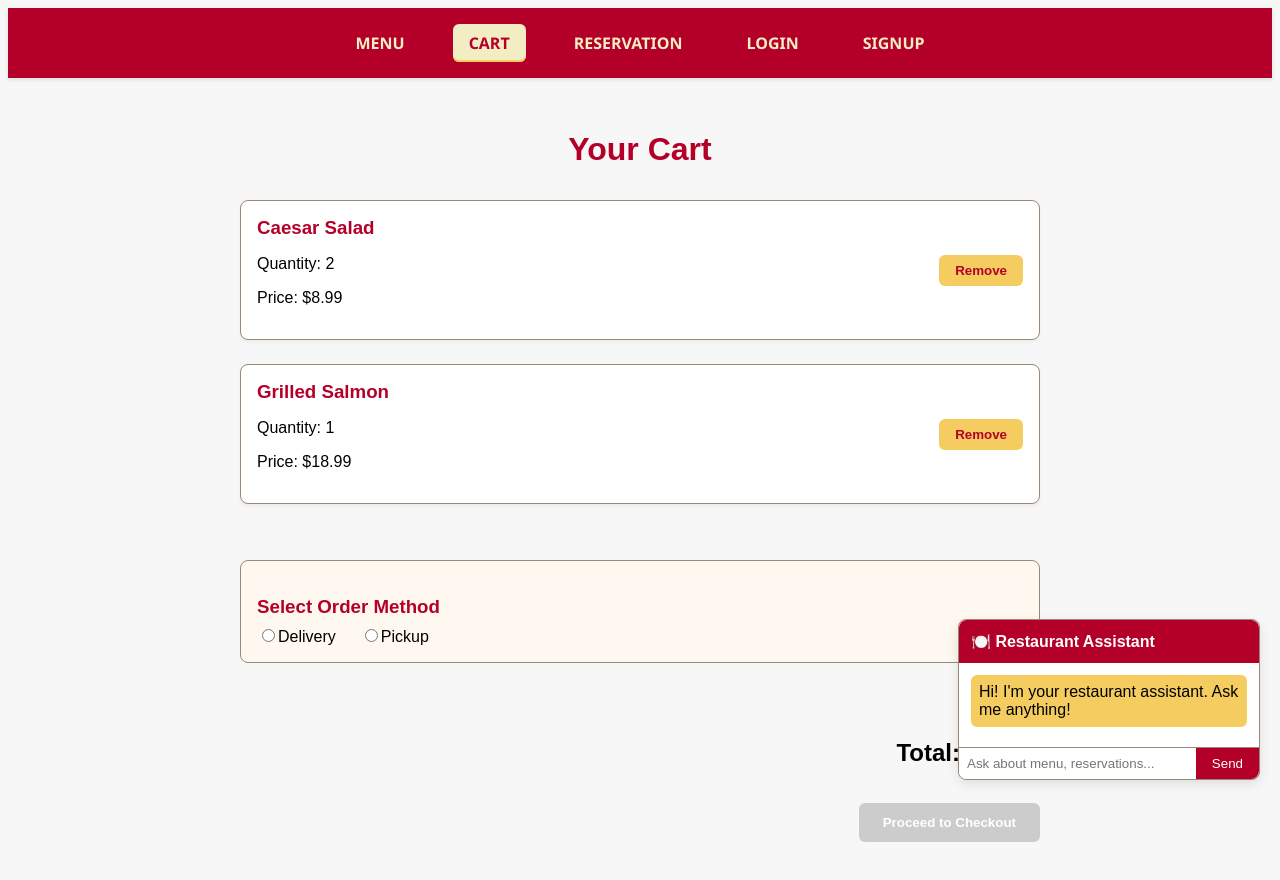
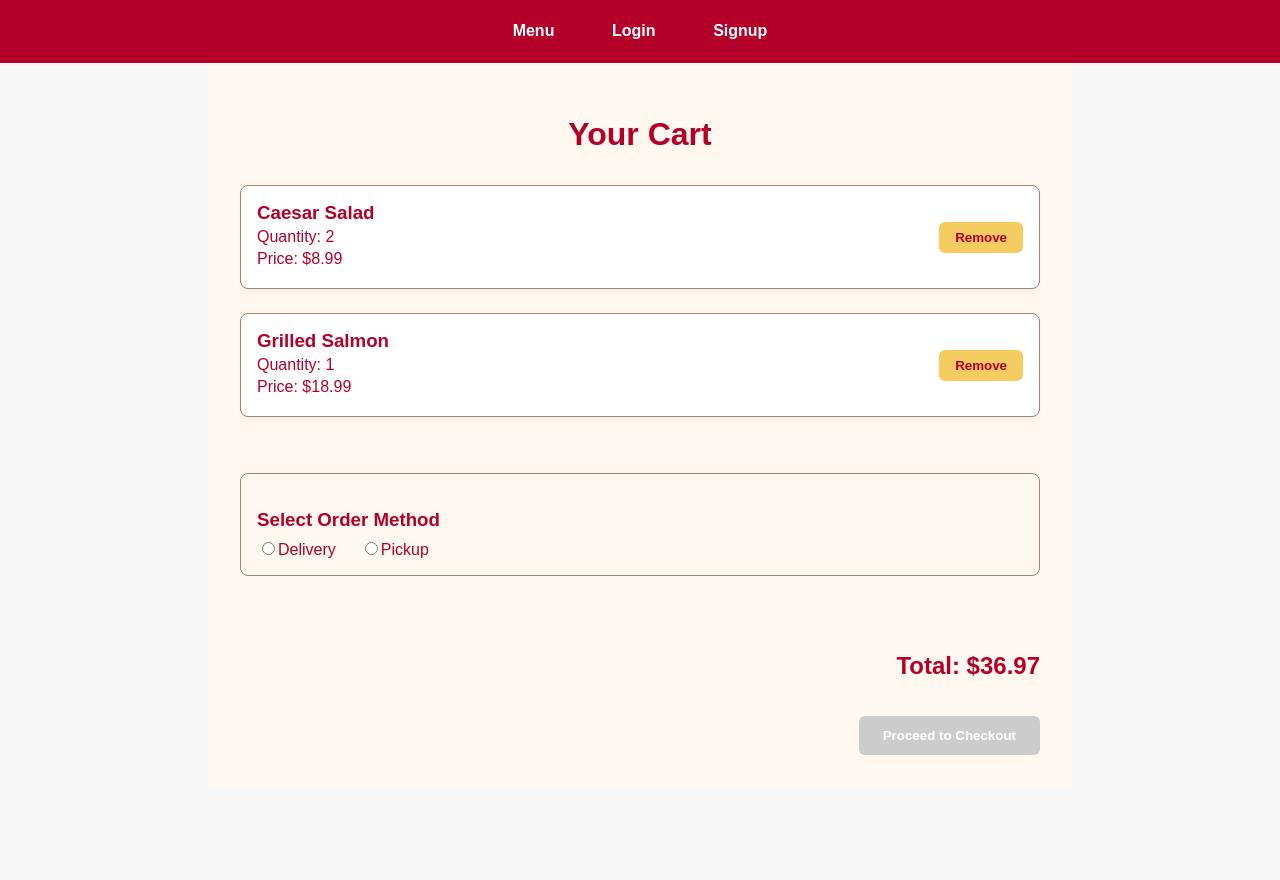
Before and after one commit to LorenceNoel/Smart-Restaurant-Management-System---Final-Project, a React (Vite) app in the folder client/: page /cart in a window 1280 px wide. After the commit the page ends 800 px from the top, so only its background shows below. Built offline with nearby package versions, Linux system fonts and the light colour scheme.

Commit message:
Edited CART page
Fixed some bugs, also added dynamic views on CART page for orderstatus and checkout

```diff
--- a/client/src/App.jsx
+++ b/client/src/App.jsx
@@ -1,38 +1,24 @@
 import React from "react";
-import { BrowserRouter as Router, Routes, Route } from "react-router-dom";
-import Navbar from "./components/navbar";
+import { Routes, Route } from "react-router-dom";
+import Navbar from "./components/Navbar";
 import MenuPage from "./pages/MenuPage";
-import CartPage from "./pages/CartPage";
-import ReservationPage from "./pages/ReservationPage";
 import LoginPage from "./pages/LoginPage";
 import SignupPage from "./pages/SignupPage";
-import AccountPage from "./pages/AccountPage"; // formerly userprofile.jsx
-import PrivateRoute from "./PrivateRoute";
-import { AuthProvider } from "./context/AuthContext";
-import ChatAssistant from "./components/ChatAssistant";
-
+import ReservationPage from "./pages/ReservationPage";
+import CartPage from "./pages/CartPage";
 
 function App() {
   return (
-      <AuthProvider>
-        <Navbar />
-        <Routes>
-          <Route path="/" element={<MenuPage />} />
-          <Route path="/cart" element={<CartPage />} />
-          <Route path="/reserve" element={<ReservationPage />} />
-          <Route path="/login" element={<LoginPage />} />
-          <Route path="/signup" element={<SignupPage />} />
-          <Route
-            path="/account"
-            element={
-              <PrivateRoute>
-                <AccountPage />
-              </PrivateRoute>
-            }
-          />
-        </Routes>
-          <ChatAssistant />
-      </AuthProvider>
+    <>
+      <Navbar />
+      <Routes>
+        <Route path="/menu" element={<MenuPage />} />
+        <Route path="/login" element={<LoginPage />} />
+        <Route path="/signup" element={<SignupPage />} />
+        <Route path="/reservation" element={<ReservationPage />} />
+        <Route path="/cart" element={<CartPage />} />
+      </Routes>
+    </>
   );
 }
 
--- a/client/src/components/CartPage.css
+++ b/client/src/components/CartPage.css
@@ -8,26 +8,39 @@
 body {
   background-color: #f7f7f7;
   font-family: 'Montserrat', sans-serif;
+  margin: 0;
+  padding: 0;
 }
 
-.cart-page {
+/* Shared page layout */
+.cart-page,
+.checkout-page,
+.order-status-page {
   padding: 2rem;
   max-width: 800px;
   margin: auto;
+  font-family: 'Montserrat', sans-serif;
+  background-color: #fff8f0;
+  color: var(--burgundy);
 }
 
-.cart-page h1 {
-  color: var(--burgundy);
+/* Page titles */
+.cart-page h1,
+.checkout-page h1,
+.order-status-page h1 {
   text-align: center;
   margin-bottom: 2rem;
+  color: var(--burgundy);
 }
 
+/* Cart list layout */
 .cart-list {
   display: flex;
   flex-direction: column;
   gap: 1.5rem;
 }
 
+/* Individual cart item */
 .cart-item {
   display: flex;
   justify-content: space-between;
@@ -44,6 +57,10 @@ body {
   color: var(--burgundy);
 }
 
+.cart-item p {
+  margin: 0.25rem 0;
+}
+
 .cart-item button {
   background-color: var(--mimosa);
   color: var(--burgundy);
@@ -52,35 +69,25 @@ body {
   border-radius: 6px;
   cursor: pointer;
   font-weight: 600;
+  transition: background-color 0.3s ease;
 }
 
-.cart-total {
-  text-align: right;
-  margin-top: 2rem;
+.cart-item button:hover {
+  background-color: var(--champagne);
 }
 
-.checkout-btn {
-  background-color: var(--burgundy);
-  color: white;
-  border: none;
-  padding: 0.75rem 1.5rem;
-  border-radius: 6px;
-  font-weight: bold;
-  cursor: pointer;
-}
-
+/* Order method selection */
 .order-method-section {
   margin-top: 2rem;
   padding: 1rem;
   border: 1px solid var(--taupe);
   border-radius: 8px;
   background-color: #fff8f0;
-  font-family: 'Montserrat', sans-serif;
 }
 
 .order-method-section h3 {
+  margin-bottom: 0.5rem;
   color: var(--burgundy);
-  margin-bottom: 0.5rem;
 }
 
 .order-method-section label {
@@ -89,7 +96,15 @@ body {
   cursor: pointer;
 }
 
-.checkout-btn {
+/* Cart total and checkout */
+.cart-total {
+  text-align: right;
+  margin-top: 2rem;
+}
+
+/* Buttons */
+.checkout-btn,
+.confirm-btn {
   margin-top: 1rem;
   background-color: var(--burgundy);
   color: white;
@@ -98,15 +113,23 @@ body {
   font-weight: bold;
   border-radius: 6px;
   cursor: pointer;
-  transition: background-color 0.3s ease;
+  transition: background-color 0.3s ease, transform 0.2s ease;
 }
 
-.checkout-btn:hover {
+.checkout-btn:hover,
+.confirm-btn:hover {
   background-color: var(--mimosa);
   color: var(--burgundy);
+  transform: translateY(-1px);
 }
 
 .checkout-btn:disabled {
   background-color: #ccc;
   cursor: not-allowed;
 }
+
+/* Order status details */
+.order-status-page p {
+  font-size: 1.1rem;
+  margin-bottom: 1rem;
+}
--- a/client/src/components/Navbar.jsx
+++ b/client/src/components/Navbar.jsx
@@ -1,14 +1,27 @@
-import { NavLink } from 'react-router-dom';
-import './header.css';
+import React from "react";
+import { NavLink } from "react-router-dom";
+import { useAuth } from "../context/AuthContext";
+import "./Header.css";
 
 function Navbar() {
+  const { isAuthenticated, logout } = useAuth();
+
   return (
     <nav className="navbar">
-      <NavLink to="/" end className={({ isActive }) => isActive ? 'active' : ''}>MENU</NavLink>
-      <NavLink to="/cart" className={({ isActive }) => isActive ? 'active' : ''}>CART</NavLink>
-      <NavLink to="/reserve" className={({ isActive }) => isActive ? 'active' : ''}>RESERVATION</NavLink>
-      <NavLink to="/login" className={({ isActive }) => isActive ? 'active' : ''}>LOGIN</NavLink>
-      <NavLink to="/signup" className={({ isActive }) => isActive ? 'active' : ''}>SIGNUP</NavLink>
+      <NavLink to="/menu" className="nav-item">Menu</NavLink>
+
+      {!isAuthenticated ? (
+        <>
+          <NavLink to="/login" className="nav-item">Login</NavLink>
+          <NavLink to="/signup" className="nav-item">Signup</NavLink>
+        </>
+      ) : (
+        <>
+          <NavLink to="/reservation" className="nav-item">Reservation</NavLink>
+          <NavLink to="/cart" className="nav-item">Cart</NavLink>
+          <button onClick={logout} className="nav-item logout-btn">Logout</button>
+        </>
+      )}
     </nav>
   );
 }
--- a/client/src/components/header.css
+++ b/client/src/components/header.css
@@ -11,28 +11,66 @@
   gap: 2rem;
   padding: 1rem 2rem;
   background-color: var(--burgundy);
-  color: var(--champagne);
-  box-shadow: 0 2px 4px rgba(0, 0, 0, 0.1);
-  font-family: 'Segoe UI', sans-serif;
+  font-family: 'Montserrat', sans-serif;
+  position: relative;
+  z-index: 10;
 }
 
-.navbar a {
+.nav-item {
+  color: white;
+  font-weight: bold;
   text-decoration: none;
-  color: var(--champagne);
-  font-weight: 600;
-  padding: 0.5rem 1rem;
-  border-radius: 6px;
-  transition: background-color 0.3s ease, color 0.3s ease;
+  background: none;
+  border: none;
+  cursor: pointer;
+  transition: color 0.3s ease, transform 0.2s ease;
+  font-size: 1rem;
+  position: relative;
+  padding: 0.4rem 0.8rem;
 }
 
-.navbar a:hover {
+.nav-item:hover {
+  color: var(--mimosa);
+  transform: translateY(-1px);
+}
+
+.nav-item.active {
   background-color: var(--mimosa);
   color: var(--burgundy);
+  border-radius: 6px;
+  box-shadow: 0 4px 8px rgba(244, 204, 95, 0.4);
+  transform: translateY(-2px);
+  z-index: 1;
 }
 
-.navbar a.active {
-  background-color: var(--champagne);
-  color: var(--burgundy);
-  font-weight: 700;
-  box-shadow: inset 0 -2px 0 var(--mimosa);
+.logout-btn {
+  background: none;
+  border: none;
+  color: white;
+  font-weight: bold;
+  cursor: pointer;
+  padding: 0.4rem 0.8rem;
 }
+
+@keyframes fadeSlideIn {
+  0% {
+    opacity: 0;
+    transform: translateY(-10px);
+  }
+  100% {
+    opacity: 1;
+    transform: translateY(0);
+  }
+}
+
+.nav-item {
+  opacity: 0;
+  transform: translateY(-10px);
+  animation: fadeSlideIn 0.4s ease forwards;
+}
+
+.nav-item:nth-child(1) { animation-delay: 0.1s; }
+.nav-item:nth-child(2) { animation-delay: 0.2s; }
+.nav-item:nth-child(3) { animation-delay: 0.3s; }
+.nav-item:nth-child(4) { animation-delay: 0.4s; }
+.nav-item:nth-child(5) { animation-delay: 0.5s; }
--- a/client/src/context/AuthContext.jsx
+++ b/client/src/context/AuthContext.jsx
@@ -1,22 +1,34 @@
-import React, { createContext, useState, useContext } from "react";
+import React, { createContext, useState, useContext, useEffect } from "react";
 import { useNavigate } from "react-router-dom";
 
-export const AuthContext = createContext();
+const AuthContext = createContext();
 
 export function AuthProvider({ children }) {
-  const [user, setUser] = useState(JSON.parse(localStorage.getItem("user")));
+  const [user, setUser] = useState(null);
+  const [isAuthenticated, setIsAuthenticated] = useState(false);
   const navigate = useNavigate();
 
+  useEffect(() => {
+    const storedUser = JSON.parse(localStorage.getItem("user"));
+    if (storedUser) {
+      setUser(storedUser);
+      setIsAuthenticated(true);
+    }
+  }, []);
+
   function signup(email, password) {
-    localStorage.setItem("user", JSON.stringify({ email, password }));
-    setUser({ email });
+    const newUser = { email, password };
+    localStorage.setItem("user", JSON.stringify(newUser));
+    setUser(newUser);
+    setIsAuthenticated(true);
     navigate("/home");
   }
 
   function login(email, password) {
     const storedUser = JSON.parse(localStorage.getItem("user"));
     if (storedUser && storedUser.email === email && storedUser.password === password) {
-      setUser({ email });
+      setUser(storedUser);
+      setIsAuthenticated(true);
       navigate("/home");
     } else {
       alert("Invalid credentials");
@@ -25,17 +37,16 @@ export function AuthProvider({ children }) {
 
   function logout() {
     setUser(null);
+    setIsAuthenticated(false);
     localStorage.removeItem("user");
     navigate("/login");
   }
 
   return (
-    <AuthContext.Provider value={{ user, signup, login, logout }}>
+    <AuthContext.Provider value={{ user, isAuthenticated, signup, login, logout }}>
       {children}
     </AuthContext.Provider>
   );
 }
 
-export function useAuth() {
-  return useContext(AuthContext);
-}
+export const useAuth = () => useContext(AuthContext);
--- a/client/src/pages/CartPage.jsx
+++ b/client/src/pages/CartPage.jsx
@@ -1,25 +1,14 @@
 import React, { useState } from "react";
-import { useNavigate } from "react-router-dom";
 import "../components/CartPage.css";
 
 function CartPage() {
-  const navigate = useNavigate();
   const [orderMethod, setOrderMethod] = useState(""); // "delivery" or "pickup"
-  const [proceeding, setProceeding] = useState(false);
+  const [view, setView] = useState("cart"); // "cart" or "status"
+  const [orderPlaced, setOrderPlaced] = useState(false);
 
   const [cartItems, setCartItems] = useState([
-    {
-      id: 1,
-      name: "Caesar Salad",
-      price: 8.99,
-      quantity: 2,
-    },
-    {
-      id: 2,
-      name: "Grilled Salmon",
-      price: 18.99,
-      quantity: 1,
-    },
+    { id: 1, name: "Caesar Salad", price: 8.99, quantity: 2 },
+    { id: 2, name: "Grilled Salmon", price: 18.99, quantity: 1 },
   ]);
 
   const handleRemove = (id) => {
@@ -30,8 +19,17 @@ function CartPage() {
     .reduce((sum, item) => sum + item.price * item.quantity, 0)
     .toFixed(2);
 
+  const handleCheckout = () => {
+    if (orderMethod) {
+      setOrderPlaced(true);
+      setView("status");
+    }
+  };
+
   return (
     <div className="cart-page">
+      {view === "cart" ? (
+        <>
           <h1>Your Cart</h1>
           {cartItems.length === 0 ? (
             <p>Your cart is empty.</p>
@@ -76,16 +74,34 @@ function CartPage() {
                 <h2>Total: ${total}</h2>
                 <button
                   className="checkout-btn"
-              disabled={!orderMethod}
-              onClick={() => {
-                setProceeding(true);
-                navigate("/checkout", { state: { method: orderMethod } });
-              }}
+                  disabled={!orderMethod || orderPlaced}
+                  onClick={handleCheckout}
                 >
                   Proceed to Checkout
                 </button>
+
+                {orderPlaced && (
+                  <button
+                    className="checkout-btn"
+                    onClick={() => setView("status")}
+                  >
+                    Check Order Status
+                  </button>
+                )}
               </div>
             </div>
+          )}
+        </>
+      ) : (
+        <>
+          <h1>Order Status</h1>
+          <p>Your <strong>{orderMethod}</strong> order has been confirmed.</p>
+          <p>Status: <strong>Preparing</strong></p>
+          <p>Estimated time: 20–30 minutes</p>
+          <button className="checkout-btn" onClick={() => setView("cart")}>
+            View My Cart
+          </button>
+        </>
       )}
     </div>
   );
```
Also changed, not shown: client/src/main.jsx (+10 -9 lines), client/src/pages/CheckOutPage.jsx (added, +28 -0 lines), client/src/pages/OrderStatusPage.jsx (added, +19 -0 lines). Lines whose indentation alone changed are shown as unchanged.
